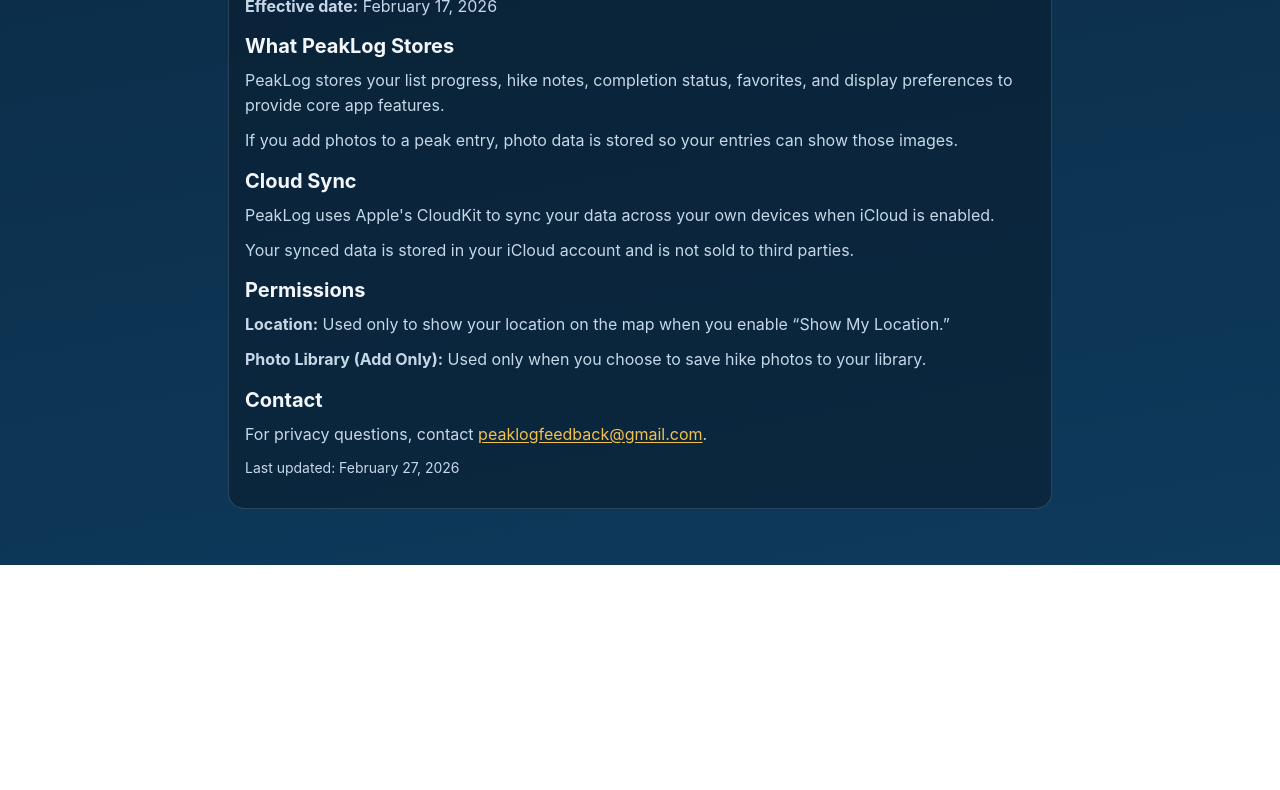
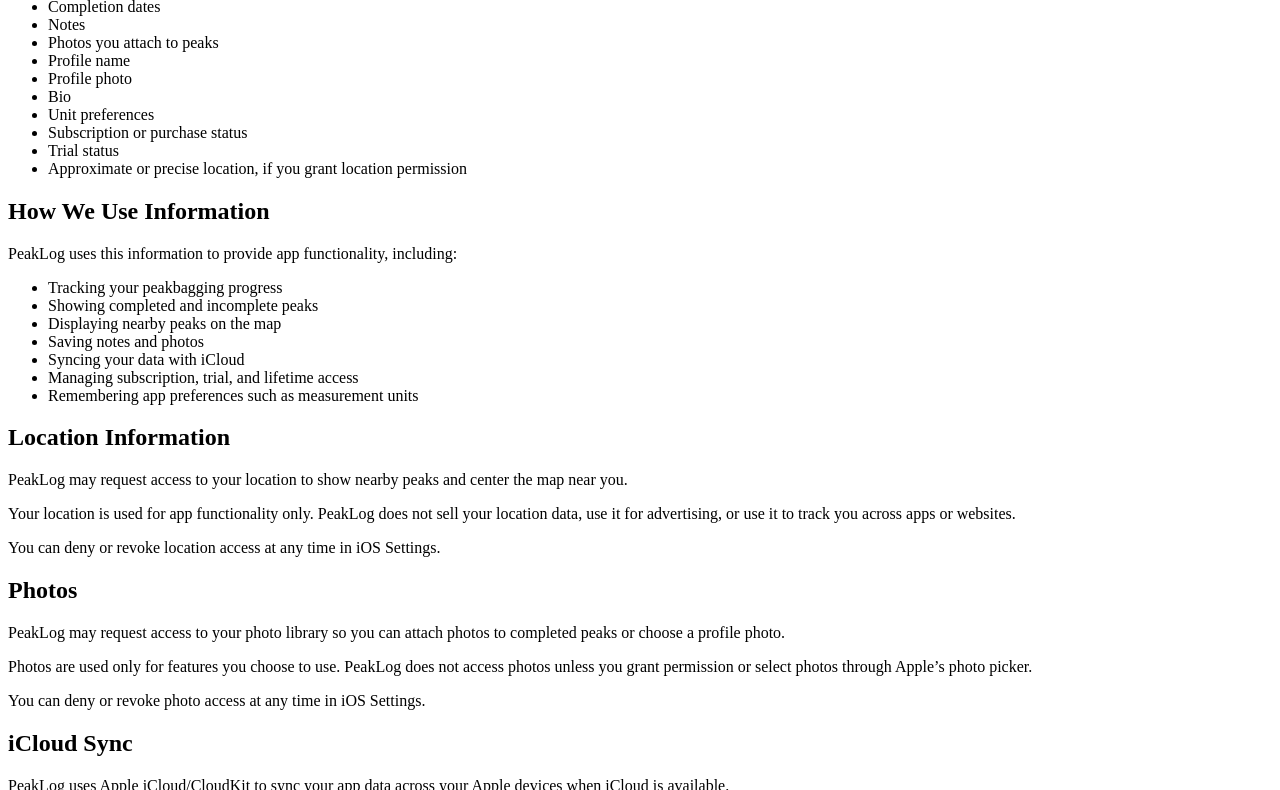
Before and after one commit to idealworksapps/peaklog-privacy, a plain HTML site: page index.html in a window 1280 px wide. Shown: the part 271-1061 px from the top of the page. Before the commit the page ends 836 px from the top, so only its background shows below. Drawn offline with Linux system fonts and the light colour scheme.

Commit message:
Update index.html

```diff
--- a/index.html
+++ b/index.html
@@ -1,60 +1,93 @@
 <!doctype html>
 <html lang="en">
 <head>
-  <meta charset="utf-8" />
-  <meta name="viewport" content="width=device-width,initial-scale=1" />
-  <title>PeakLog Support & Privacy</title>
-  <meta name="description" content="PeakLog support contact and privacy policy." />
-  <style>
-    :root {
-      --bg:#0b2a44; --bg2:#0e3a5c; --card:rgba(10,30,48,.62);
-      --text:#f3f7fb; --muted:#c6d8e7; --line:rgba(255,255,255,.14); --accent:#f2c14e;
-    }
-    *{box-sizing:border-box}
-    body{
-      margin:0; color:var(--text); line-height:1.55;
-      font-family:-apple-system,BlinkMacSystemFont,"Segoe UI",Roboto,Helvetica,Arial,sans-serif;
-      background:radial-gradient(1200px 500px at 80% -10%, rgba(242,193,78,.15), transparent 60%), linear-gradient(170deg,var(--bg),var(--bg2));
-    }
-    .wrap{max-width:860px;margin:0 auto;padding:28px 18px 44px}
-    .card{border:1px solid var(--line);border-radius:16px;background:var(--card);padding:20px 16px;margin-bottom:12px}
-    h1,h2{line-height:1.2;margin:0 0 10px}
-    h1{font-size:30px}
-    h2{font-size:20px;margin-top:16px}
-    p{margin:0 0 10px;color:var(--muted)}
-    a{color:var(--accent);text-underline-offset:2px}
-    .small{font-size:14px;color:var(--muted)}
-  </style>
+  <meta charset="utf-8">
+  <meta name="viewport" content="width=device-width, initial-scale=1">
+  <title>Privacy Policy for PeakLog</title>
 </head>
 <body>
-  <main class="wrap">
-    <section class="card">
-      <h1>PeakLog Support</h1>
-      <p>Need help with PeakLog? Contact us and include your device model, iOS version, and what happened.</p>
-      <p><strong>Email:</strong> <a href="mailto:peaklogfeedback@gmail.com">peaklogfeedback@gmail.com</a></p>
-    </section>
+  <main>
+    <h1>Privacy Policy for PeakLog</h1>
+    <p><strong>Effective Date:</strong> August 27, 2026</p>
 
-    <section class="card">
-      <h1>PeakLog Privacy Policy</h1>
-      <p><strong>Effective date:</strong> February 17, 2026</p>
+    <p>PeakLog respects your privacy. This Privacy Policy explains what information PeakLog collects, how it is used, and what choices you have.</p>
 
-      <h2>What PeakLog Stores</h2>
-      <p>PeakLog stores your list progress, hike notes, completion status, favorites, and display preferences to provide core app features.</p>
-      <p>If you add photos to a peak entry, photo data is stored so your entries can show those images.</p>
+    <h2>Information We Collect</h2>
+    <p>PeakLog may store the following information that you choose to add or generate while using the app:</p>
+    <ul>
+      <li>Peak lists you track</li>
+      <li>Peaks you mark as completed</li>
+      <li>Completion dates</li>
+      <li>Notes</li>
+      <li>Photos you attach to peaks</li>
+      <li>Profile name</li>
+      <li>Profile photo</li>
+      <li>Bio</li>
+      <li>Unit preferences</li>
+      <li>Subscription or purchase status</li>
+      <li>Trial status</li>
+      <li>Approximate or precise location, if you grant location permission</li>
+    </ul>
 
-      <h2>Cloud Sync</h2>
-      <p>PeakLog uses Apple's CloudKit to sync your data across your own devices when iCloud is enabled.</p>
-      <p>Your synced data is stored in your iCloud account and is not sold to third parties.</p>
+    <h2>How We Use Information</h2>
+    <p>PeakLog uses this information to provide app functionality, including:</p>
+    <ul>
+      <li>Tracking your peakbagging progress</li>
+      <li>Showing completed and incomplete peaks</li>
+      <li>Displaying nearby peaks on the map</li>
+      <li>Saving notes and photos</li>
+      <li>Syncing your data with iCloud</li>
+      <li>Managing subscription, trial, and lifetime access</li>
+      <li>Remembering app preferences such as measurement units</li>
+    </ul>
 
-      <h2>Permissions</h2>
-      <p><strong>Location:</strong> Used only to show your location on the map when you enable “Show My Location.”</p>
-      <p><strong>Photo Library (Add Only):</strong> Used only when you choose to save hike photos to your library.</p>
+    <h2>Location Information</h2>
+    <p>PeakLog may request access to your location to show nearby peaks and center the map near you.</p>
+    <p>Your location is used for app functionality only. PeakLog does not sell your location data, use it for advertising, or use it to track you across apps or websites.</p>
+    <p>You can deny or revoke location access at any time in iOS Settings.</p>
 
-      <h2>Contact</h2>
-      <p>For privacy questions, contact <a href="mailto:peaklogfeedback@gmail.com">peaklogfeedback@gmail.com</a>.</p>
+    <h2>Photos</h2>
+    <p>PeakLog may request access to your photo library so you can attach photos to completed peaks or choose a profile photo.</p>
+    <p>Photos are used only for features you choose to use. PeakLog does not access photos unless you grant permission or select photos through Apple’s photo picker.</p>
+    <p>You can deny or revoke photo access at any time in iOS Settings.</p>
 
-      <p class="small">Last updated: February 27, 2026</p>
-    </section>
+    <h2>iCloud Sync</h2>
+    <p>PeakLog uses Apple iCloud/CloudKit to sync your app data across your Apple devices when iCloud is available.</p>
+    <p>Data synced through iCloud is stored and handled by Apple under Apple’s iCloud terms and privacy practices. PeakLog does not operate its own external server for syncing your app data.</p>
+
+    <h2>Purchases and Subscriptions</h2>
+    <p>PeakLog uses Apple’s App Store purchase system to process subscriptions and lifetime access purchases.</p>
+    <p>PeakLog can see whether you have an active subscription, lifetime purchase, or trial access, but payment processing is handled by Apple. PeakLog does not collect or store your credit card information.</p>
+
+    <h2>Third Parties</h2>
+    <p>PeakLog uses Apple services such as iCloud, CloudKit, MapKit, Photos, Location Services, and StoreKit to provide app functionality.</p>
+    <p>PeakLog does not sell your personal information. PeakLog does not use third-party advertising networks or track you across other apps and websites.</p>
+
+    <h2>Data Retention and Deletion</h2>
+    <p>Your PeakLog data remains stored on your device and, if enabled, in iCloud, unless you delete it.</p>
+    <p>You can reset your user data from within the app’s settings. Resetting user data deletes your saved PeakLog progress, notes, profile information, and photos stored by the app.</p>
+    <p>You may also delete the app from your device or manage iCloud data through your Apple account settings.</p>
+
+    <h2>Your Choices</h2>
+    <p>You can:</p>
+    <ul>
+      <li>Grant or deny location permission</li>
+      <li>Grant or deny photo access</li>
+      <li>Change measurement units</li>
+      <li>Reset your user data in the app</li>
+      <li>Manage or cancel subscriptions through your Apple App Store account settings</li>
+      <li>Delete the app from your device</li>
+    </ul>
+
+    <h2>Children’s Privacy</h2>
+    <p>PeakLog is not intended to knowingly collect personal information from children under 13. If you believe a child has provided personal information through the app, please contact us.</p>
+
+    <h2>Contact</h2>
+    <p>If you have questions, requests, or feedback about this Privacy Policy or PeakLog, contact:</p>
+    <p><a href="mailto:YOUR_EMAIL_HERE">YOUR_EMAIL_HERE</a></p>
+
+    <h2>Changes to This Policy</h2>
+    <p>We may update this Privacy Policy from time to time. If we make changes, we will update the effective date above.</p>
   </main>
 </body>
 </html>
```
